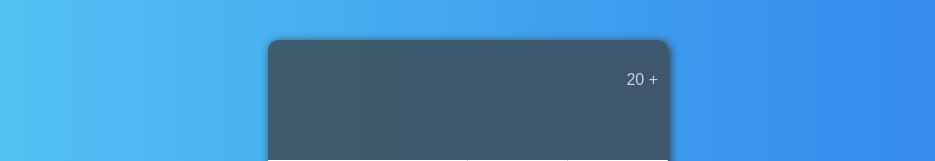
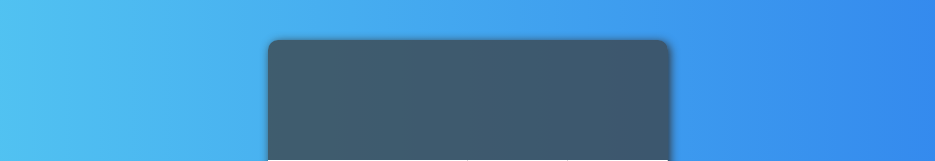
Before and after one commit to stevemats/React_Calculator, a React (Create React App) app: page / in a window 1280 px wide. Shown: the top 161 px of the page, without its empty margins (172-1107 px from the left). Built offline with nearby package versions, Linux system fonts and the light colour scheme.

Commit message:
Handling AC & DEL functionalities

```diff
--- a/src/components/Calculator/index.js
+++ b/src/components/Calculator/index.js
@@ -4,7 +4,9 @@ import { Container, Screen, Current, Previous, Button } from "./Styled";
 export default function Calculator() {
 
     // storing state for values using array constant
+    const [previous, setPrevious] = useState ('')
     const [current, setCurrent] = useState ('')
+    const [operation, setOperation] = useState ('')
 
     // displays called operations
     const appendValue = (el) => {
@@ -17,14 +19,26 @@ export default function Calculator() {
         setCurrent(current + value)
     }
 
+    //Handling user deletes
+    const handleDelete = () => {
+        setCurrent(String(current).slice(0, -1))
+    }
+
+    //Clear user screen on request
+    const handleAllClear = () => {
+        setCurrent('')
+        setPrevious('')
+        setOperation('')
+    }
+
     return (
         <Container>
             <Screen>
-                <Previous>20 +</Previous>
+                <Previous>{previous} {operation}</Previous>
                 <Current>{current}</Current>
             </Screen>
-            <Button gridSpan={2} control>AC</Button>
-            <Button control>DEL</Button>
+            <Button onClick={handleAllClear} gridSpan={2} control>AC</Button>
+            <Button onClick={handleDelete} control>DEL</Button>
             <Button operation>÷</Button>
             <Button data={'7'} onClick={appendValue}>7</Button>
             <Button data={'8'} onClick={appendValue}>8</Button>
```
